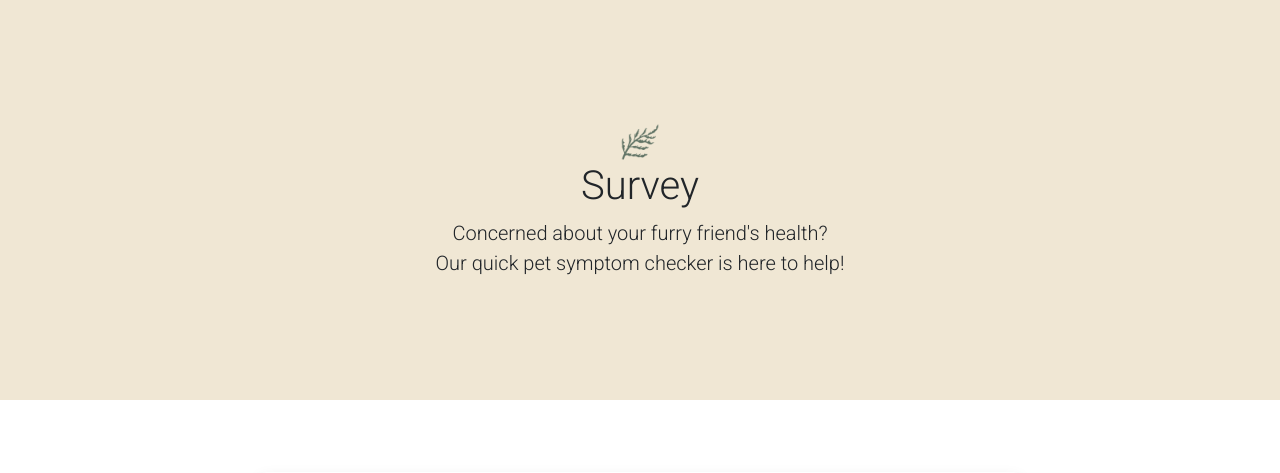
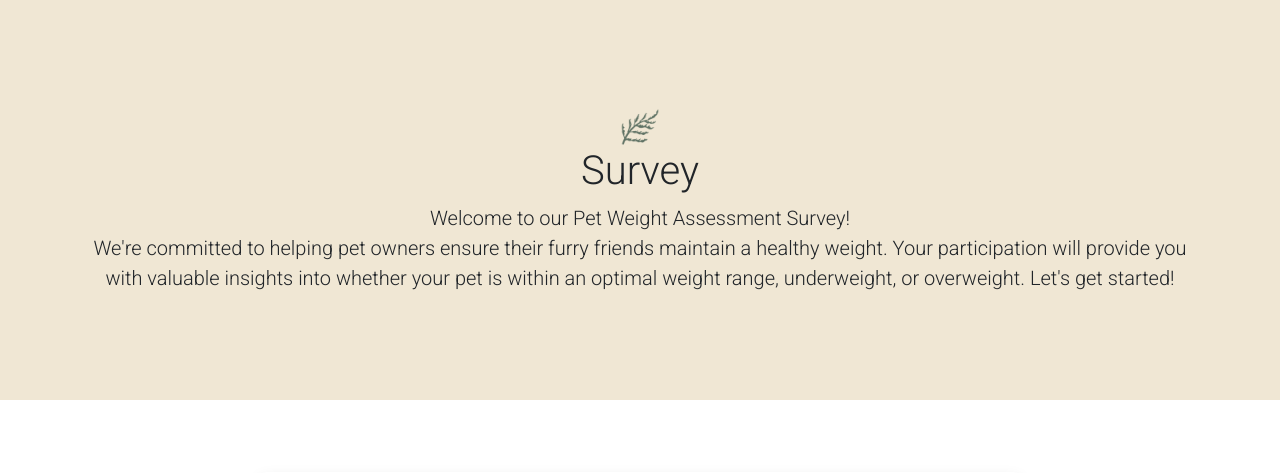
Before and after one commit to dabustosa85/muskoka, a Node server app: page /survey in a window 1280 px wide. Shown: the part 206-679 px from the top of the page. Run offline with Node 20, Linux system fonts and the light colour scheme; some libraries are stand-ins or nearby versions.

Commit message:
Update survey.hbs
heading survey

```diff
--- a/Server/Views/survey.hbs
+++ b/Server/Views/survey.hbs
@@ -10,8 +10,8 @@
             width="40"
           />
           <h1>{{title}}</h1>
-          <p class="lead">Concerned about your furry friend's health?</p>
-          <p class="lead">Our quick pet symptom checker is here to help!</p>
+          <p class="lead"> Welcome to our Pet Weight Assessment Survey!</p>
+          <p class="lead"> We're committed to helping pet owners ensure their furry friends maintain a healthy weight. Your participation will provide you with valuable insights into whether your pet is within an optimal weight range, underweight, or overweight. Let's get started!</p>
         </div>
       </div>
     </div>
```
